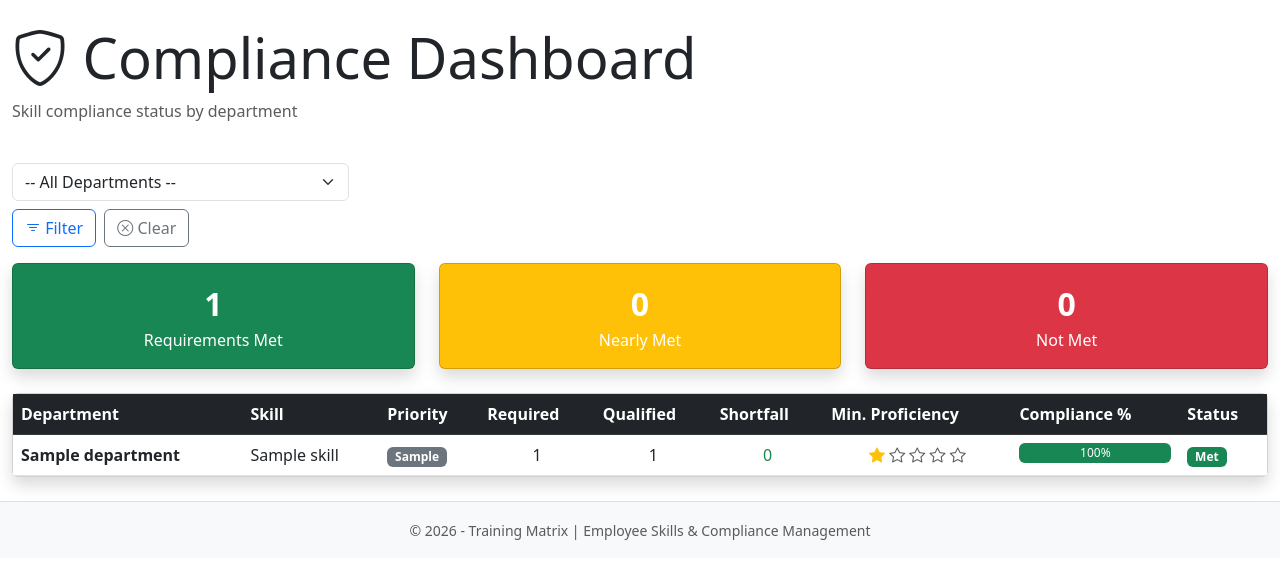
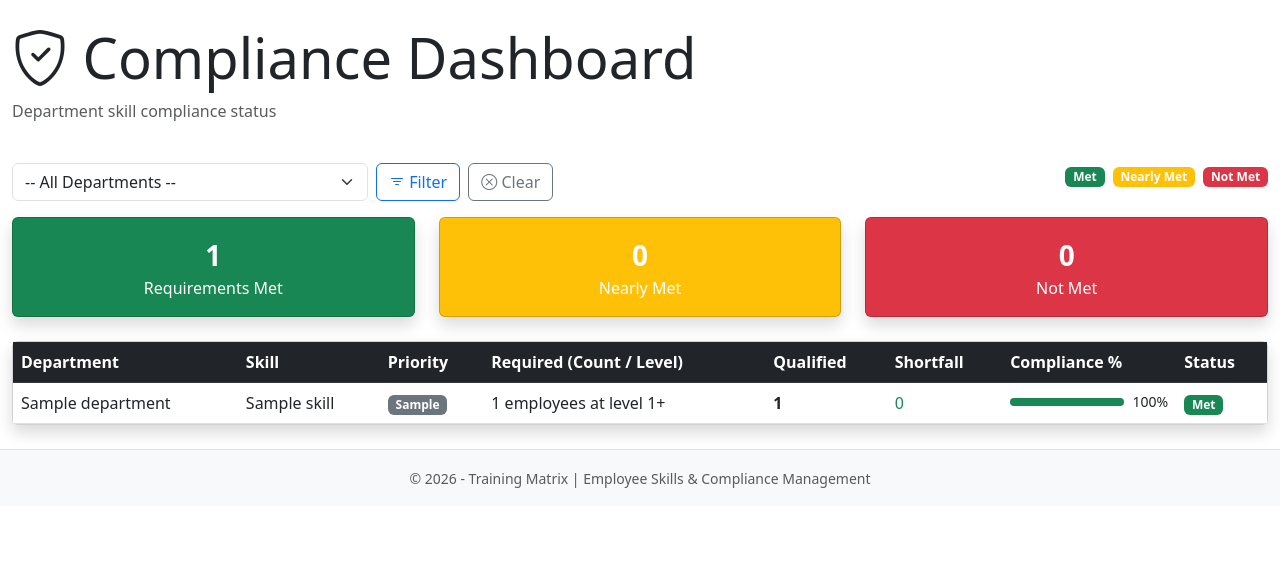
Before and after one commit to SeyiEsther/TrainingMatrix, an ASP.NET Core app: page /Compliance in a window 1280 px wide. Shown: the part 56-635 px from the top of the page. Run offline with ASP.NET Core 8, Linux system fonts and the light colour scheme; the visitor is signed in with stand-in values (Sample User, id 1); empty tables hold one stand-in row (values such as "Sample post"); database files in the repository are not loaded.

Commit message:
Fix Compliance page unstaged changes

```diff
--- a/Pages/Compliance/Index.cshtml
+++ b/Pages/Compliance/Index.cshtml
@@ -8,20 +8,20 @@
     <div class="row mb-4">
         <div class="col">
             <h1 class="display-4"><i class="bi bi-shield-check"></i> Compliance Dashboard</h1>
-            <p class="text-muted">Skill compliance status by department</p>
+            <p class="text-muted">Department skill compliance status</p>
         </div>
     </div>
 
     <div class="row mb-3">
-        <div class="col-md-5">
+        <div class="col-md-6">
             <form method="get">
                 <div class="row g-2">
-                    <div class="col-md-8">
-                        <select name="departmentFilter" class="form-select">
+                    <div class="col-md-7">
+                        <select name="departmentId" class="form-select">
                             <option value="">-- All Departments --</option>
                             @foreach (var dept in Model.DepartmentList)
                             {
-                                <option value="@dept.Value" selected="@(dept.Value == Model.DepartmentFilter?.ToString())">@dept.Text</option>
+                                <option value="@dept.Value" selected="@(dept.Value == Model.SelectedDepartmentId?.ToString())">@dept.Text</option>
                             }
                         </select>
                     </div>
@@ -36,35 +36,37 @@
                 </div>
             </form>
         </div>
+        <div class="col-md-6 text-end">
+            <span class="badge bg-success me-1">Met</span>
+            <span class="badge bg-warning me-1">Nearly Met</span>
+            <span class="badge bg-danger">Not Met</span>
+        </div>
     </div>
 
     @if (Model.ComplianceData.Any())
     {
-        var metCount = Model.ComplianceData.Count(c => c.ComplianceStatus == "Met");
-        var nearlyMetCount = Model.ComplianceData.Count(c => c.ComplianceStatus == "Nearly Met");
-        var notMetCount = Model.ComplianceData.Count(c => c.ComplianceStatus == "Not Met");
-
+        <!-- Summary Cards -->
         <div class="row mb-4">
             <div class="col-md-4">
-                <div class="card text-white bg-success shadow text-center">
-                    <div class="card-body">
-                        <div class="fs-2 fw-bold">@metCount</div>
+                <div class="card text-white bg-success shadow">
+                    <div class="card-body text-center">
+                        <div class="fs-3 fw-bold">@Model.ComplianceData.Count(r => r.ComplianceStatus == "Met")</div>
                         <div>Requirements Met</div>
                     </div>
                 </div>
             </div>
             <div class="col-md-4">
-                <div class="card text-white bg-warning shadow text-center">
-                    <div class="card-body">
-                        <div class="fs-2 fw-bold">@nearlyMetCount</div>
+                <div class="card text-white bg-warning shadow">
+                    <div class="card-body text-center">
+                        <div class="fs-3 fw-bold">@Model.ComplianceData.Count(r => r.ComplianceStatus == "Nearly Met")</div>
                         <div>Nearly Met</div>
                     </div>
                 </div>
             </div>
             <div class="col-md-4">
-                <div class="card text-white bg-danger shadow text-center">
-                    <div class="card-body">
-                        <div class="fs-2 fw-bold">@notMetCount</div>
+                <div class="card text-white bg-danger shadow">
+                    <div class="card-body text-center">
+                        <div class="fs-3 fw-bold">@Model.ComplianceData.Count(r => r.ComplianceStatus == "Not Met")</div>
                         <div>Not Met</div>
                     </div>
                 </div>
@@ -80,51 +82,47 @@
                                 <th>Department</th>
                                 <th>Skill</th>
                                 <th>Priority</th>
-                                <th>Required</th>
+                                <th>Required (Count / Level)</th>
                                 <th>Qualified</th>
                                 <th>Shortfall</th>
-                                <th>Min. Proficiency</th>
                                 <th>Compliance %</th>
                                 <th>Status</th>
                             </tr>
                         </thead>
                         <tbody>
-                            @foreach (var item in Model.ComplianceData)
+                            @foreach (var row in Model.ComplianceData)
                             {
-                                <tr>
-                                    <td><strong>@item.DepartmentName</strong></td>
-                                    <td>@item.SkillName</td>
-                                    <td><span class="badge @item.GetPriorityBadgeClass()">@item.Priority</span></td>
-                                    <td class="text-center">@item.RequiredCount</td>
-                                    <td class="text-center">@item.CurrentQualifiedCount</td>
-                                    <td class="text-center">
-                                        @if (item.ShortfallCount > 0)
+                                <tr class="@(row.ComplianceStatus == "Not Met" ? "table-danger" : row.ComplianceStatus == "Nearly Met" ? "table-warning" : "")">
+                                    <td>@row.DepartmentName</td>
+                                    <td>@row.SkillName</td>
+                                    <td>
+                                        <span class="badge @row.GetPriorityBadgeClass()">@row.Priority</span>
+                                    </td>
+                                    <td>@row.RequiredCount employees at level @row.MinimumProficiencyLevel+</td>
+                                    <td>
+                                        <span class="fw-bold">@row.CurrentQualifiedCount</span>
+                                    </td>
+                                    <td>
+                                        @if (row.ShortfallCount > 0)
                                         {
-                                            <span class="text-danger fw-bold">@item.ShortfallCount</span>
+                                            <span class="text-danger fw-bold">@row.ShortfallCount</span>
                                         }
                                         else
                                         {
                                             <span class="text-success">0</span>
                                         }
                                     </td>
-                                    <td class="text-center">
-                                        @for (int i = 1; i <= 5; i++)
-                                        {
-                                            <i class="bi @(i <= item.MinimumProficiencyLevel ? "bi-star-fill text-warning" : "bi-star text-muted")"></i>
-                                        }
-                                    </td>
                                     <td>
-                                        <div class="progress" style="height: 20px;">
-                                            <div class="progress-bar @(item.CompliancePercentage >= 100 ? "bg-success" : item.CompliancePercentage >= 75 ? "bg-warning" : "bg-danger")"
-                                                 role="progressbar"
-                                                 style="width: @item.CompliancePercentage%"
-                                                 aria-valuenow="@item.CompliancePercentage" aria-valuemin="0" aria-valuemax="100">
-                                                @item.CompliancePercentage%
+                                        <div class="d-flex align-items-center gap-2">
+                                            <div class="progress flex-grow-1" style="height: 8px;">
+                                                <div class="progress-bar @(row.ComplianceStatus == "Met" ? "bg-success" : row.ComplianceStatus == "Nearly Met" ? "bg-warning" : "bg-danger")"
+                                                     style="width: @row.CompliancePercentage%"></div>
                                             </div>
+                                            <small>@row.CompliancePercentage%</small>
                                         </div>
                                     </td>
                                     <td>
-                                        <span class="badge @item.GetStatusBadgeClass()">@item.ComplianceStatus</span>
+                                        <span class="badge @row.GetStatusBadgeClass()">@row.ComplianceStatus</span>
                                     </td>
                                 </tr>
                             }
@@ -137,8 +135,16 @@
     else
     {
         <div class="alert alert-info">
-            <i class="bi bi-info-circle"></i> No compliance requirements found.
-            Configure department skill requirements to see compliance data.
+            <i class="bi bi-info-circle"></i>
+            No compliance requirements found.
+            @if (Model.SelectedDepartmentId.HasValue)
+            {
+                <span> Try clearing the department filter.</span>
+            }
+            else
+            {
+                <span> Configure skill requirements on departments to see compliance data.</span>
+            }
         </div>
     }
 </div>
--- a/Pages/Compliance/Index.cshtml.cs
+++ b/Pages/Compliance/Index.cshtml.cs
@@ -9,22 +9,22 @@ namespace TrainingMatrixApp.Pages.Compliance;
 
 public class IndexModel : PageModel
 {
+    private readonly TrainingMatrixDbContext _context;
     private readonly DepartmentSkillComplianceService _complianceService;
-    private readonly TrainingMatrixDbContext _context;
 
-    public IndexModel(DepartmentSkillComplianceService complianceService, TrainingMatrixDbContext context)
+    public IndexModel(TrainingMatrixDbContext context, DepartmentSkillComplianceService complianceService)
     {
+        _context = context;
         _complianceService = complianceService;
-        _context = context;
     }
 
     public List<DepartmentSkillComplianceViewModel> ComplianceData { get; set; } = new();
-    public int? DepartmentFilter { get; set; }
     public SelectList DepartmentList { get; set; } = default!;
+    public int? SelectedDepartmentId { get; set; }
 
-    public async Task OnGetAsync(int? departmentFilter)
+    public async Task OnGetAsync(int? departmentId)
     {
-        DepartmentFilter = departmentFilter;
+        SelectedDepartmentId = departmentId;
 
         var departments = await _context.Departments
             .Where(d => d.IsActive)
@@ -32,6 +32,6 @@ public class IndexModel : PageModel
             .ToListAsync();
         DepartmentList = new SelectList(departments, "Id", "Name");
 
-        ComplianceData = await _complianceService.GetComplianceReportAsync(departmentFilter);
+        ComplianceData = await _complianceService.GetComplianceReportAsync(departmentId);
     }
 }
```
